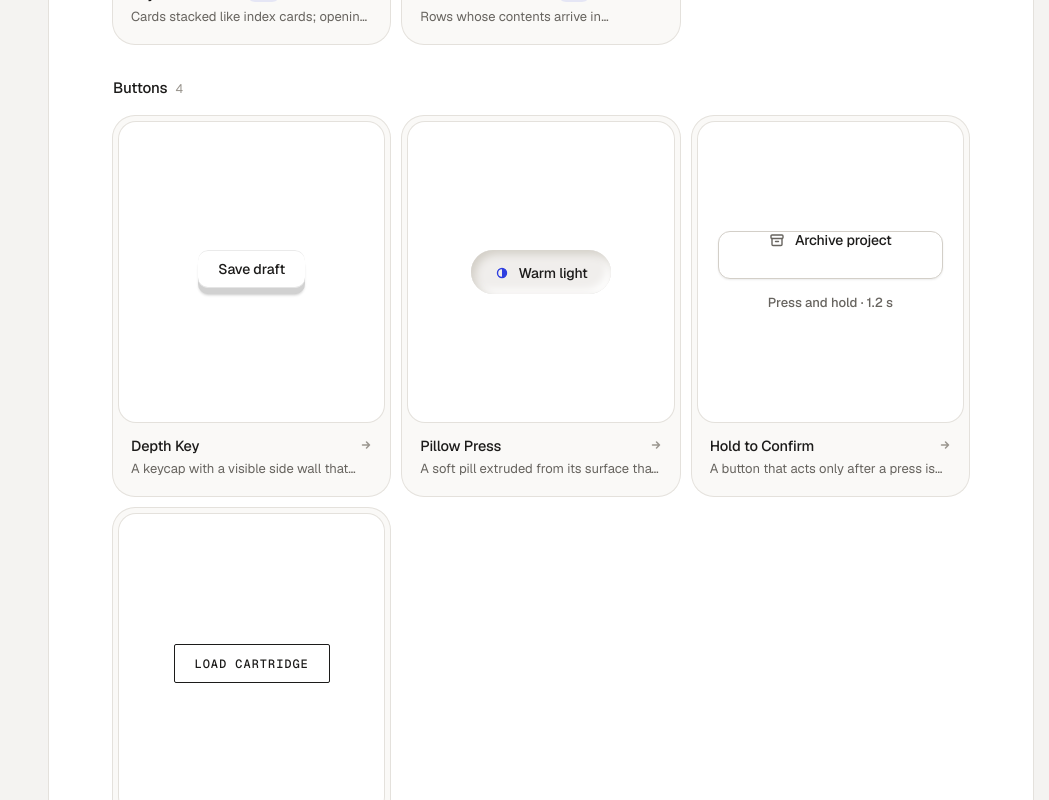
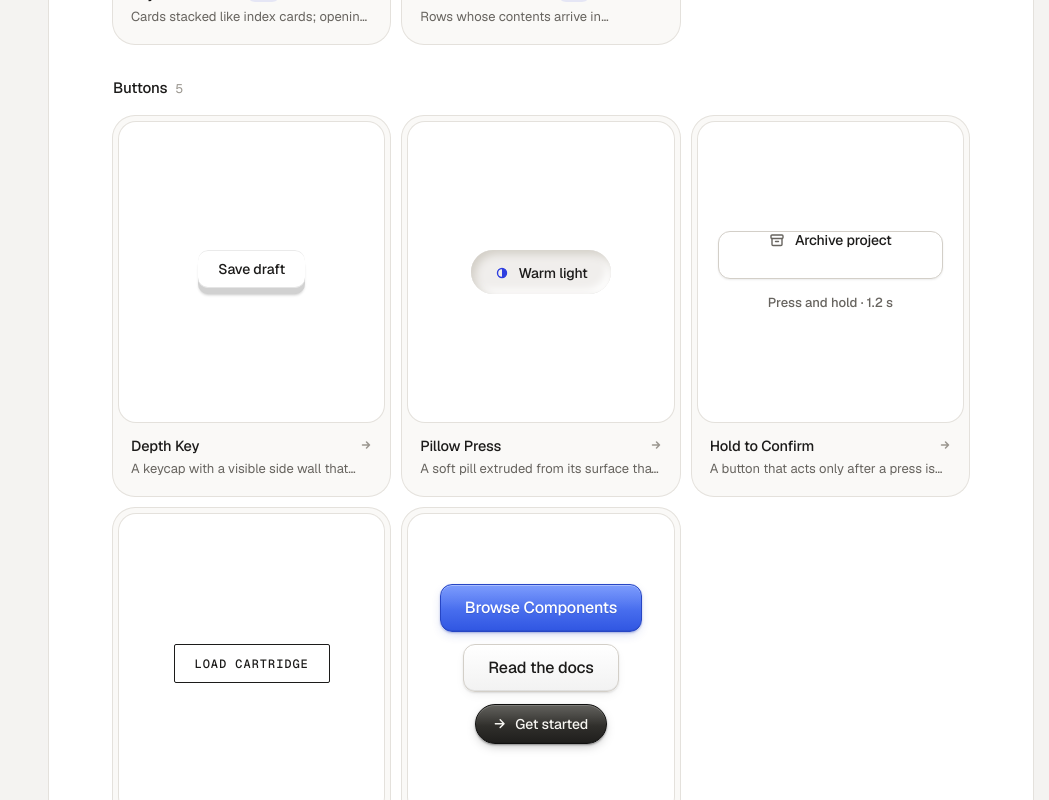
Before and after one commit to WebDevAmey/HoveraUI, a Next.js app: page /components in a window 1280 px wide. Shown: the part 2000-2800 px from the top of the page, without its empty margins (231-1280 px from the left). Built offline with nearby package versions, Linux system fonts and the light colour scheme; no server answers.

Commit message:
Add gloss-button component

```diff
--- /dev/null
+++ b/src/components/ui/gloss-button/demo.tsx
@@ -0,0 +1,23 @@
+"use client";
+
+import { GlossButton } from "./gloss-button";
+
+const arrow = (
+  <svg viewBox="0 0 16 16" fill="none">
+    <path d="M3.5 8h9M8.5 4l4 4-4 4" stroke="currentColor" strokeWidth="1.5" strokeLinecap="round" strokeLinejoin="round" />
+  </svg>
+);
+
+export default function Demo() {
+  return (
+    <div style={{ display: "flex", flexWrap: "wrap", alignItems: "center", justifyContent: "center", gap: 12 }}>
+      <GlossButton size="lg">Browse Components</GlossButton>
+      <GlossButton tone="neutral" size="lg">
+        Read the docs
+      </GlossButton>
+      <GlossButton tone="ink" shape="pill" icon={arrow}>
+        Get started
+      </GlossButton>
+    </div>
+  );
+}
--- /dev/null
+++ b/src/components/ui/gloss-button/gloss-button.module.css
@@ -0,0 +1,193 @@
+.button {
+  /* Glaze: lighter at the top, deeper at the foot. */
+  --top: #6489fc;
+  --foot: #3056e2;
+  --rim: #2645c4;
+  --label: #ffffff;
+  --sheen: color-mix(in oklab, white 34%, transparent);
+  --cast: color-mix(in oklab, #1f3bb3 30%, transparent);
+  --ring: #3056e2;
+
+  --h: 40px;
+  --px: 18px;
+  --type: 14px;
+  --radius: 10px;
+
+  position: relative;
+  isolation: isolate;
+  display: inline-flex;
+  align-items: center;
+  justify-content: center;
+  gap: 8px;
+  height: var(--h);
+  padding: 0 var(--px);
+  border: 1px solid var(--rim);
+  border-radius: var(--radius);
+  background: linear-gradient(to bottom, var(--top), var(--foot));
+  color: var(--label);
+  font: 500 var(--type) / 1 var(--hv-font-sans);
+  letter-spacing: -0.01em;
+  white-space: nowrap;
+  text-shadow: 0 1px 0 color-mix(in oklab, black 12%, transparent);
+  box-shadow:
+    inset 0 1px 0 var(--sheen),
+    inset 0 -1px 0 color-mix(in oklab, black 8%, transparent),
+    0 1px 2px var(--cast),
+    0 4px 12px -4px var(--cast);
+  cursor: pointer;
+  touch-action: manipulation;
+  user-select: none;
+  -webkit-tap-highlight-color: transparent;
+  transition:
+    box-shadow var(--hv-dur-2) var(--hv-ease-out),
+    translate var(--hv-dur-1) var(--hv-ease-out);
+}
+
+/* Gloss: a soft band of light across the upper half. */
+.button::before {
+  content: "";
+  position: absolute;
+  inset: 0;
+  z-index: -1;
+  border-radius: inherit;
+  background: linear-gradient(
+    to bottom,
+    color-mix(in oklab, white 16%, transparent),
+    transparent 55%
+  );
+  pointer-events: none;
+}
+
+/* Hover and press wash, faded in rather than repainting the gradient. */
+.button::after {
+  content: "";
+  position: absolute;
+  inset: 0;
+  z-index: -1;
+  border-radius: inherit;
+  background: white;
+  opacity: 0;
+  pointer-events: none;
+  transition:
+    opacity var(--hv-dur-2) var(--hv-ease-out),
+    background-color var(--hv-dur-1) var(--hv-ease-out);
+}
+
+.button[data-size="sm"] {
+  --h: 32px;
+  --px: 12px;
+  --type: 13px;
+  --radius: 8px;
+  gap: 6px;
+}
+
+.button[data-size="lg"] {
+  --h: 48px;
+  --px: 24px;
+  --type: 16px;
+  --radius: 12px;
+}
+
+.button[data-shape="pill"] {
+  --radius: var(--hv-r-pill);
+}
+
+.button[data-tone="ink"] {
+  --top: #45443f;
+  --foot: #1f1e1c;
+  --rim: #0f0f0e;
+  --label: #f6f5f1;
+  --sheen: color-mix(in oklab, white 18%, transparent);
+  --cast: color-mix(in oklab, black 35%, transparent);
+  --ring: var(--hv-ink);
+}
+
+.button[data-tone="neutral"] {
+  --top: var(--hv-raised);
+  --foot: color-mix(in oklab, var(--hv-ink) 5%, var(--hv-raised));
+  --rim: var(--hv-line-strong);
+  --label: var(--hv-ink);
+  --sheen: color-mix(in oklab, white 70%, transparent);
+  --cast: color-mix(in oklab, black 10%, transparent);
+  --ring: var(--hv-accent);
+  text-shadow: none;
+}
+
+.icon {
+  display: inline-flex;
+  width: 1.1em;
+  height: 1.1em;
+  margin-inline-start: -2px;
+}
+
+.icon > svg {
+  width: 100%;
+  height: 100%;
+}
+
+.label {
+  display: inline-block;
+}
+
+@media (hover: hover) {
+  .button:hover {
+    translate: 0 -0.5px;
+    box-shadow:
+      inset 0 1px 0 var(--sheen),
+      inset 0 -1px 0 color-mix(in oklab, black 8%, transparent),
+      0 1px 2px var(--cast),
+      0 8px 18px -6px var(--cast);
+  }
+
+  .button:hover::after {
+    opacity: 0.08;
+  }
+}
+
+/* Press: the glaze sinks, the cast shadow tucks in and the top light dims. */
+.button:active,
+.button[data-pressed] {
+  translate: 0 1px;
+  box-shadow:
+    inset 0 1px 2px color-mix(in oklab, black 18%, transparent),
+    0 0 1px var(--cast);
+  transition-duration: 60ms;
+}
+
+.button:active::after,
+.button[data-pressed]::after {
+  background: black;
+  opacity: 0.06;
+  transition-duration: 60ms;
+}
+
+.button:focus-visible {
+  outline: 2px solid var(--ring);
+  outline-offset: 2px;
+}
+
+.button:disabled {
+  cursor: not-allowed;
+  opacity: 0.5;
+  translate: none;
+  box-shadow:
+    inset 0 1px 0 var(--sheen),
+    0 1px 2px var(--cast);
+}
+
+.button:disabled::after {
+  opacity: 0;
+}
+
+@media (prefers-reduced-motion: reduce) {
+  .button,
+  .button::after {
+    transition: none;
+  }
+
+  .button:hover,
+  .button:active,
+  .button[data-pressed] {
+    translate: none;
+  }
+}
--- /dev/null
+++ b/src/components/ui/gloss-button/gloss-button.tsx
@@ -0,0 +1,66 @@
+"use client";
+
+import { useState, type ButtonHTMLAttributes, type KeyboardEvent, type ReactNode } from "react";
+import { cn } from "@/lib/cn";
+import styles from "./gloss-button.module.css";
+
+export type GlossButtonProps = ButtonHTMLAttributes<HTMLButtonElement> & {
+  /** Colour of the glaze. */
+  tone?: "blue" | "ink" | "neutral";
+  size?: "sm" | "md" | "lg";
+  /** Rounded rectangle or full pill. */
+  shape?: "rounded" | "pill";
+  /** Optional leading icon, hidden from assistive tech. */
+  icon?: ReactNode;
+};
+
+/** A glazed button: a lit top edge, a deeper rim and a soft cast shadow. Pressing sinks the glaze. */
+export function GlossButton({
+  tone = "blue",
+  size = "md",
+  shape = "rounded",
+  icon,
+  className,
+  onKeyDown,
+  onKeyUp,
+  onBlur,
+  children,
+  ...props
+}: GlossButtonProps) {
+  // :active does not fire for Enter in every browser, so mirror key presses.
+  const [keyDown, setKeyDown] = useState(false);
+
+  const handleKeyDown = (event: KeyboardEvent<HTMLButtonElement>) => {
+    if (event.key === "Enter" || event.key === " ") setKeyDown(true);
+    onKeyDown?.(event);
+  };
+  const handleKeyUp = (event: KeyboardEvent<HTMLButtonElement>) => {
+    setKeyDown(false);
+    onKeyUp?.(event);
+  };
+
+  return (
+    <button
+      type="button"
+      data-tone={tone}
+      data-size={size}
+      data-shape={shape}
+      data-pressed={keyDown || undefined}
+      className={cn(styles.button, className)}
+      onKeyDown={handleKeyDown}
+      onKeyUp={handleKeyUp}
+      onBlur={(event) => {
+        setKeyDown(false);
+        onBlur?.(event);
+      }}
+      {...props}
+    >
+      {icon ? (
+        <span className={styles.icon} aria-hidden>
+          {icon}
+        </span>
+      ) : null}
+      <span className={styles.label}>{children}</span>
+    </button>
+  );
+}
--- /dev/null
+++ b/src/components/ui/gloss-button/meta.ts
@@ -0,0 +1,35 @@
+import type { ComponentMeta } from "@/registry/types";
+
+const meta: ComponentMeta = {
+  slug: "gloss-button",
+  name: "Gloss Button",
+  description: "A glazed button with a lit top edge, a deeper rim and a soft shadow that sinks when pressed",
+  category: "buttons",
+  material: "Tactile",
+  exports: ["GlossButton"],
+  props: [
+    { name: "tone", type: '"blue" | "ink" | "neutral"', default: '"blue"', description: "Glaze colour. Neutral follows the theme tokens." },
+    { name: "size", type: '"sm" | "md" | "lg"', default: '"md"', description: "32px, 40px or 48px tall." },
+    { name: "shape", type: '"rounded" | "pill"', default: '"rounded"', description: "Rounded rectangle or full pill." },
+    { name: "icon", type: "ReactNode", description: "Optional leading icon, hidden from assistive tech." },
+    { name: "...props", type: "ButtonHTMLAttributes", description: "Passed to the native button." },
+  ],
+  usage: `import { GlossButton } from "@/components/ui/gloss-button/gloss-button";
+
+<GlossButton onClick={browse}>
+  Browse Components
+</GlossButton>`,
+  accessibility: [
+    "Renders a native button, so Enter and Space activate it and it joins the tab order.",
+    "Enter and Space also sink the glaze visually, matching a pointer press.",
+    "A 2px focus ring in the button's own colour sits just outside the rim.",
+    "With reduced motion the button changes shade only and never moves.",
+  ],
+  variants: [
+    { name: "Blue", description: "Bright blue glaze for the main call to action." },
+    { name: "Neutral", description: "Raised white glaze for secondary actions, themed with the page." },
+    { name: "Ink", description: "Graphite glaze, readable on both themes." },
+  ],
+};
+
+export default meta;
--- a/src/registry/index.ts
+++ b/src/registry/index.ts
@@ -27,6 +27,8 @@ import holdToConfirmMeta from "@/components/ui/hold-to-confirm/meta";
 import holdToConfirmDemo from "@/components/ui/hold-to-confirm/demo";
 import ditherFillMeta from "@/components/ui/dither-fill/meta";
 import ditherFillDemo from "@/components/ui/dither-fill/demo";
+import glossButtonMeta from "@/components/ui/gloss-button/meta";
+import glossButtonDemo from "@/components/ui/gloss-button/demo";
 import fanDeckMeta from "@/components/ui/fan-deck/meta";
 import fanDeckDemo from "@/components/ui/fan-deck/demo";
 import ditherImageMeta from "@/components/ui/dither-image/meta";
@@ -63,6 +65,7 @@ export const registry: Entry[] = [
   { meta: pillowPressMeta, Demo: pillowPressDemo },
   { meta: holdToConfirmMeta, Demo: holdToConfirmDemo },
   { meta: ditherFillMeta, Demo: ditherFillDemo },
+  { meta: glossButtonMeta, Demo: glossButtonDemo },
   { meta: fanDeckMeta, Demo: fanDeckDemo },
   { meta: ditherImageMeta, Demo: ditherImageDemo },
   { meta: perforatedTicketMeta, Demo: perforatedTicketDemo },
```
Also changed, not shown: 2 other files (tests, documents, lock files or other folders).
